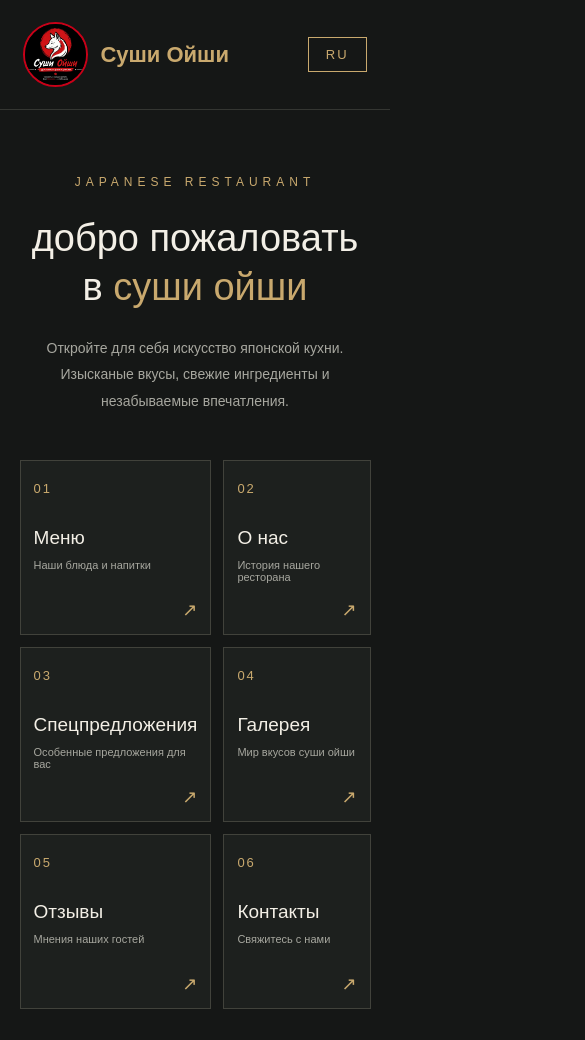
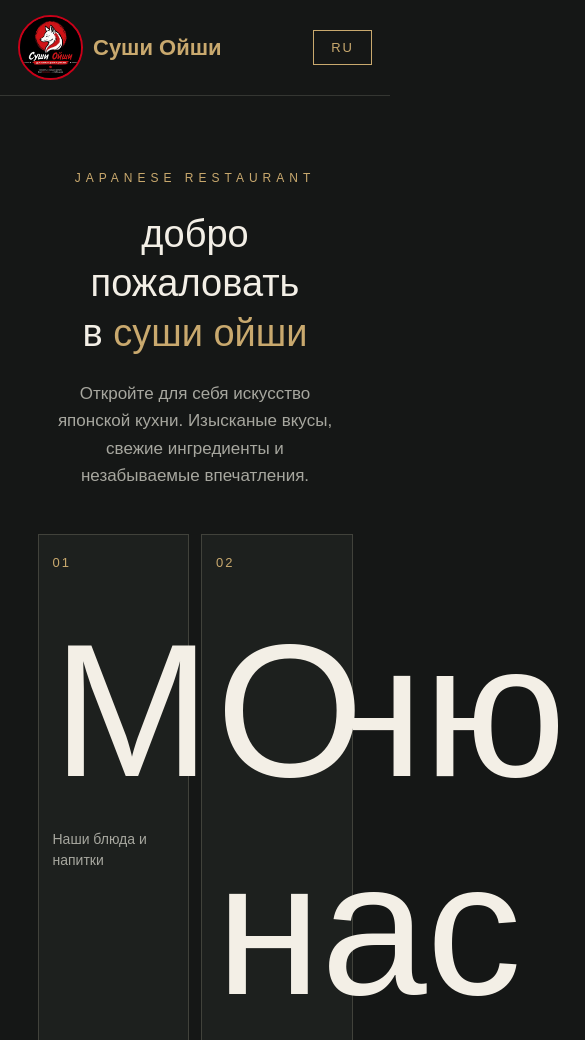
Before and after one commit to mouinebj330-wq/sushi-oqshi, a plain HTML site: page index.html in a window 390 px wide. Shown: the top 1040 px of the page, 585 px wide, since content can reach past the window. Drawn offline with Linux system fonts and the light colour scheme.

Commit message:
Add files via upload

```diff
--- a/style.css
+++ b/style.css
@@ -925,3 +925,63 @@ body{
         font-size: 32px;
     }
 }
+ /*    MOBILE SITE OPTIMIZATION    */
+ @media (max-width: 600px) {
+     /*     PAGE HEADER   */
+     .header {
+        padding: 15px 18px;
+        gap: 12px;
+        flex-wrap: wrap;
+     }
+     .logo {
+        gap: 10px;
+     }
+     .logo img {
+         width: 65px;
+         height: 65px;
+     }
+     .logo span {
+        font-size: 22px;
+     }
+     .back-link {
+        padding: 10px 16px;
+        font-size: 16px;
+     }
+     /*     MAIN CONTENT  */
+     .main {
+        padding: 30px 18px;
+     }
+     /*    MAIN TITLE  */
+     .hero {
+        padding: 45px 10px;
+     }
+     .hero h1 {
+        font-size: 38px;
+     }
+     .hero .description {
+        font-size: 17px;
+        line-height: 1.6;
+     }
+     /*    HOME PAGE CARDS  */
+     .pages {
+        grid-template-columns: repeat(2, minmax(0, 1fr));
+        gap: 12px;
+     }
+     .page-card {
+        padding: 18px 14px;
+        min-height: 190px;
+     }
+     .page-card h2 {
+        font-size: 190px;
+     }
+     .page-card p {
+        font-size: 14px;
+        line-height: 1.5;
+     }
+     /*     PHOTOS OF DISHES    */
+     .menu-card img {
+        width: 100%;
+        height: 210px;
+        object-fit: cover;
+     }
+}
```
